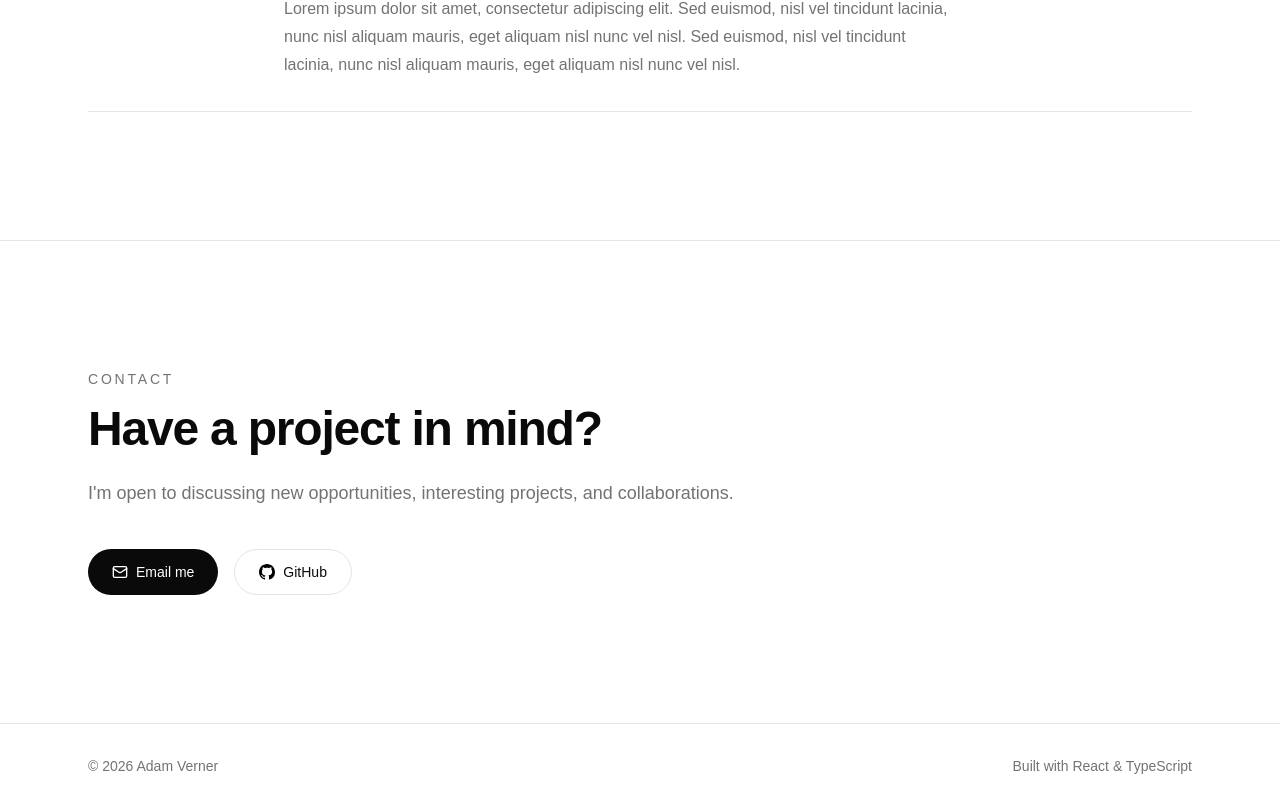
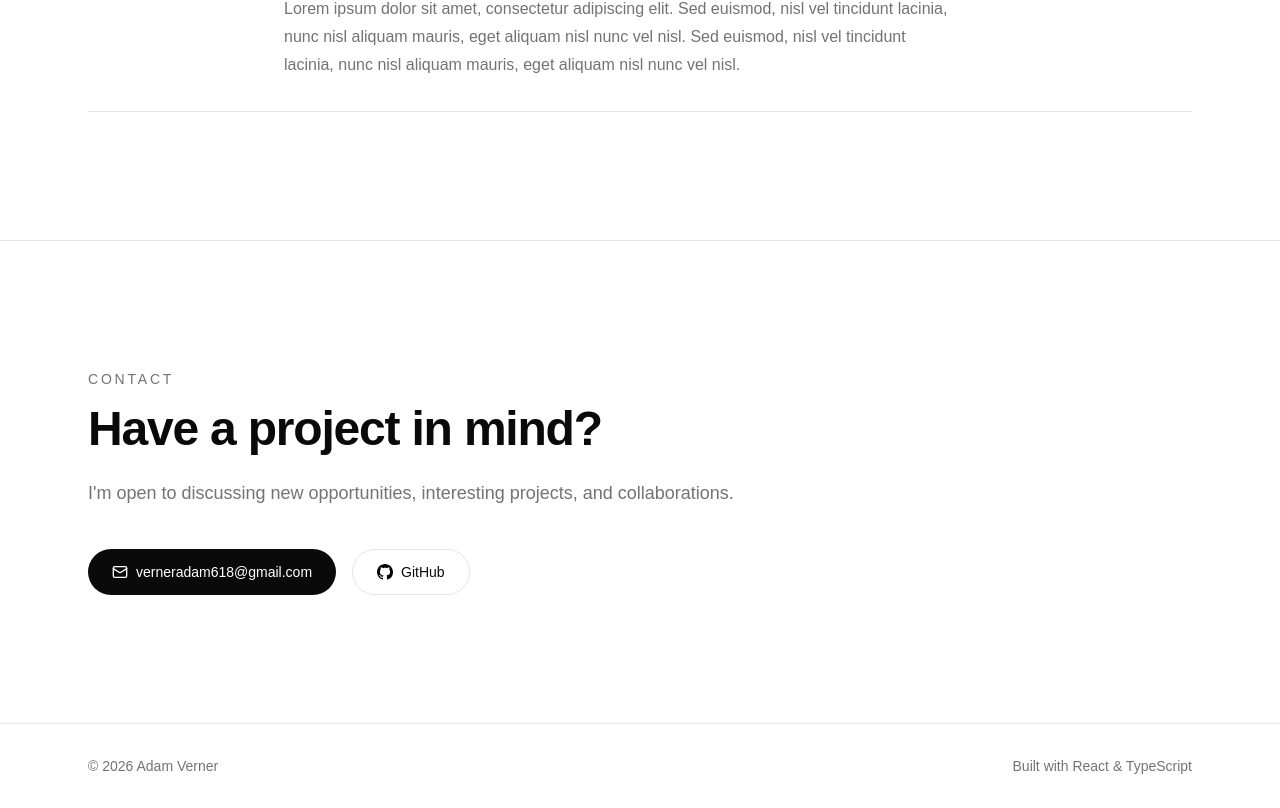
Before and after one commit to Verdanmaer/myPortfolio, a React (Vite) app: page / in a window 1280 px wide. Shown: the part 2666-3474 px from the top of the page. Built offline with nearby package versions, Linux system fonts and the light colour scheme.

Commit message:
fix links

```diff
--- a/src/App.tsx
+++ b/src/App.tsx
@@ -277,15 +277,15 @@
 
               <div className="mt-10 flex flex-wrap gap-4">
                 <a
-                  href="mailto:your@email.com"
+                  href="mailto:verneradam618@gmail.com"
                   className="inline-flex items-center gap-2 rounded-full bg-foreground px-6 py-3 text-sm font-medium text-background transition hover:opacity-80"
                 >
                   <Mail className="h-4 w-4" />
-                  Email me
+                  verneradam618@gmail.com
                 </a>
 
                 <a
-                  href="https://github.com/yourusername"
+                  href="https://github.com/Verdanmaer"
                   target="_blank"
                   rel="noreferrer"
                   className="inline-flex items-center gap-2 rounded-full border px-6 py-3 text-sm font-medium transition hover:bg-muted"
```
